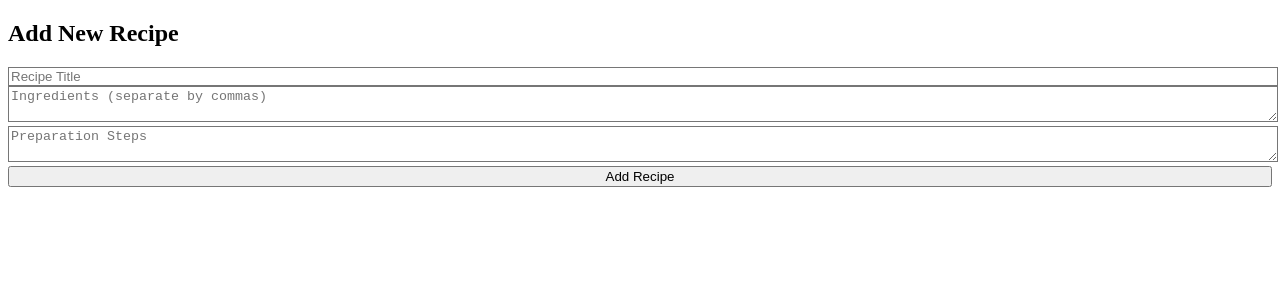
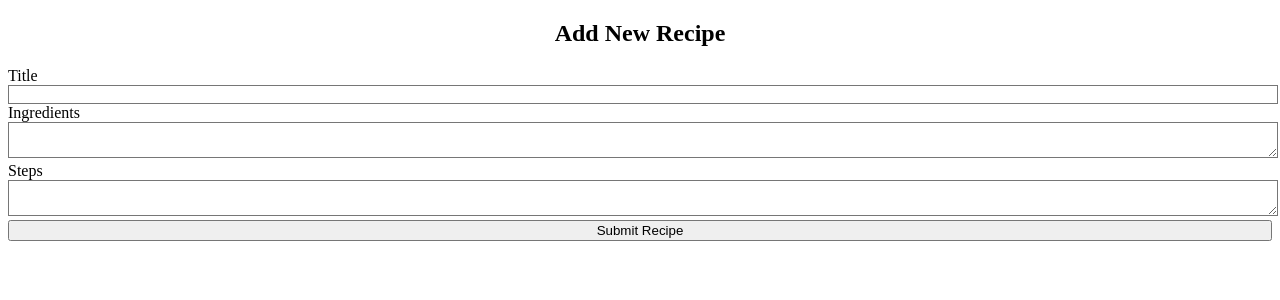
Before and after one commit to Annabel-Ogango/alx-fe-reactjs, a React app in the folder recipe-sharing-platform/: page /add-recipe in a window 1280 px wide. Shown: the top 300 px of the page. Built offline with nearby package versions, Linux system fonts and the light colour scheme; the HTML template or start-up script is replaced by a standard one.

Commit message:
Add validation logic with validate, errors, and setErrors in AddRecipeForm

```diff
--- a/recipe-sharing-platform/src/components/AddRecipeForm.jsx
+++ b/recipe-sharing-platform/src/components/AddRecipeForm.jsx
@@ -1,73 +1,81 @@
-import { useState } from "react";
+import React, { useState } from "react";
 
-const AddRecipeForm = ({ onAddRecipe }) => {
+const AddRecipeForm = () => {
   const [title, setTitle] = useState("");
   const [ingredients, setIngredients] = useState("");
   const [steps, setSteps] = useState("");
+  const [errors, setErrors] = useState({});
+
+  const validate = () => {
+    const newErrors = {};
+    if (!title.trim()) newErrors.title = "Title is required.";
+    if (!ingredients.trim()) newErrors.ingredients = "Ingredients are required.";
+    if (!steps.trim()) newErrors.steps = "Steps are required.";
+    setErrors(newErrors);
+    return Object.keys(newErrors).length === 0;
+  };
 
   const handleSubmit = (e) => {
     e.preventDefault();
-
-    if (!title || !ingredients || !steps) {
-      alert("Please fill in all fields before submitting.");
-      return;
-    }
-
-    const newRecipe = {
-      id: Date.now(),
-      title,
-      ingredients,
-      steps,
-    };
-
-    onAddRecipe(newRecipe);
-
-    // Clear form after submission
+    if (validate()) {
+      console.log("Recipe submitted:", { title, ingredients, steps });
+      // Reset form
       setTitle("");
       setIngredients("");
       setSteps("");
+      setErrors({});
+    }
   };
 
   return (
-    <form
-      onSubmit={handleSubmit}
-      className="max-w-lg mx-auto p-6 bg-white rounded-xl shadow-md"
-    >
-      <h2 className="text-2xl font-bold mb-4 text-gray-800">Add New Recipe</h2>
-
+    <div className="max-w-lg mx-auto mt-10 p-6 bg-white rounded-lg shadow-md">
+      <h2 className="text-2xl font-bold mb-6 text-center">Add New Recipe</h2>
+      <form onSubmit={handleSubmit} className="space-y-4">
         {/* Title */}
+        <div>
+          <label className="block text-gray-700 font-medium mb-2">Title</label>
           <input
             type="text"
-        placeholder="Recipe Title"
             value={title}
             onChange={(e) => setTitle(e.target.value)}
-        className="w-full px-4 py-2 mb-4 border border-gray-300 rounded-lg focus:ring-2 focus:ring-blue-500"
+            className="w-full px-4 py-2 border border-gray-300 rounded-lg focus:ring-2 focus:ring-blue-500"
           />
+          {errors.title && <p className="text-red-500 text-sm">{errors.title}</p>}
+        </div>
 
         {/* Ingredients */}
+        <div>
+          <label className="block text-gray-700 font-medium mb-2">Ingredients</label>
           <textarea
-        placeholder="Ingredients (separate by commas)"
             value={ingredients}
             onChange={(e) => setIngredients(e.target.value)}
-        className="w-full px-4 py-2 mb-4 border border-gray-300 rounded-lg focus:ring-2 focus:ring-blue-500"
+            className="w-full px-4 py-2 border border-gray-300 rounded-lg focus:ring-2 focus:ring-blue-500"
           />
+          {errors.ingredients && (
+            <p className="text-red-500 text-sm">{errors.ingredients}</p>
+          )}
+        </div>
 
         {/* Steps */}
+        <div>
+          <label className="block text-gray-700 font-medium mb-2">Steps</label>
           <textarea
-        placeholder="Preparation Steps"
             value={steps}
             onChange={(e) => setSteps(e.target.value)}
-        className="w-full px-4 py-2 mb-4 border border-gray-300 rounded-lg focus:ring-2 focus:ring-blue-500"
+            className="w-full px-4 py-2 border border-gray-300 rounded-lg focus:ring-2 focus:ring-blue-500"
           />
+          {errors.steps && <p className="text-red-500 text-sm">{errors.steps}</p>}
+        </div>
 
-      {/* Submit button */}
+        {/* Submit */}
         <button
           type="submit"
-        className="w-full bg-blue-500 text-white py-2 px-4 rounded-lg hover:bg-blue-600 transition-colors"
+          className="w-full bg-blue-500 text-white py-2 rounded-lg hover:bg-blue-600 transition"
         >
-        Add Recipe
+          Submit Recipe
         </button>
       </form>
+    </div>
   );
 };
 
```
Lines whose indentation alone changed are shown as unchanged.
